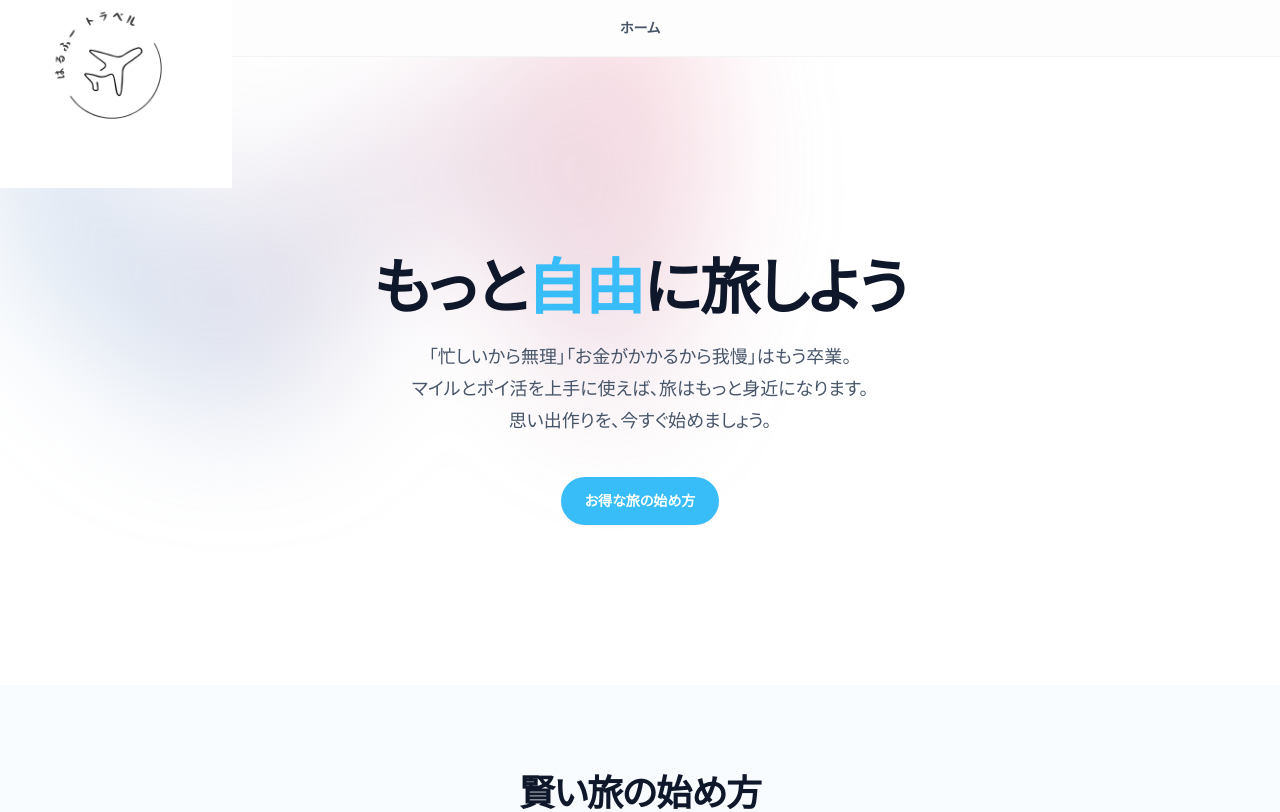
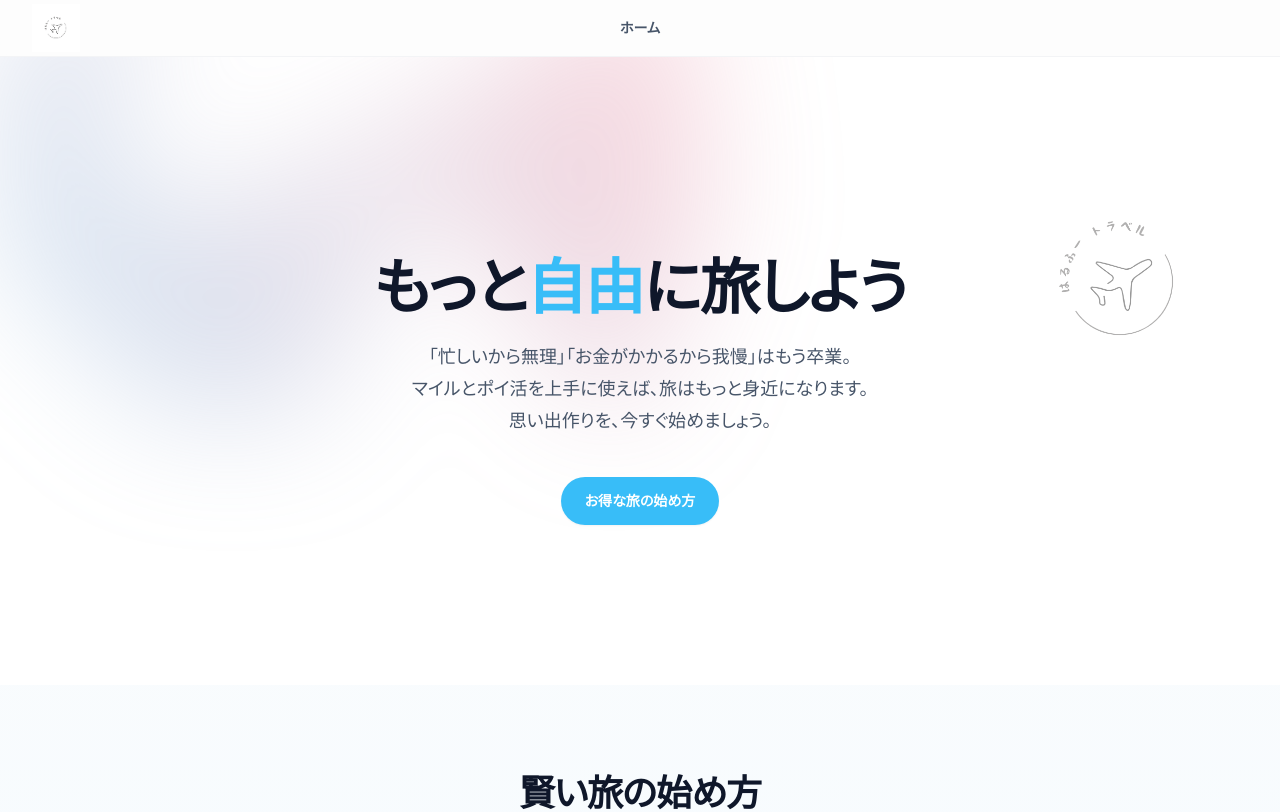
Before and after one commit to marimo0908-gif/haruhu-travel, a Next.js app: page / in a window 1280 px wide. Shown: the top 812 px of the page. Built offline with nearby package versions, Linux system fonts and the light colour scheme.

Commit message:
Fix header logo size and add decorative hero logo

```diff
--- a/src/components/home/Hero.js
+++ b/src/components/home/Hero.js
@@ -12,6 +12,16 @@ export default function Hero() {
                         clipPath:
                             'polygon(74.1% 44.1%, 100% 61.6%, 97.5% 26.9%, 85.5% 0.1%, 80.7% 2%, 72.5% 32.5%, 60.2% 62.4%, 52.4% 68.1%, 47.5% 58.3%, 45.2% 34.5%, 27.5% 76.7%, 0.1% 64.9%, 17.9% 100%, 27.6% 76.8%, 76.1% 97.7%, 74.1% 44.1%)',
                     }}
+                />
+            </div>
+
+            {/* Decorative Logo - Enlarged and moved to absolute top-right corner */}
+            <div className="absolute top-16 right-2 sm:top-24 sm:right-8 opacity-40 animate-pulse-slow pointer-events-none z-10">
+                <img
+                    src="/はるふーtravel.png"
+                    alt=""
+                    className="h-20 sm:h-64 w-auto object-contain"
+                    aria-hidden="true"
                 />
             </div>
 
--- a/src/components/layout/Header.js
+++ b/src/components/layout/Header.js
@@ -29,10 +29,8 @@ export default function Header() {
                 {/* Logo - centered on mobile, left on desktop */}
                 <div className="flex items-center lg:absolute lg:left-8">
                     <Link href="/" className="-m-1.5 p-1.5 flex items-center gap-2 group">
-                        {/* Logo Image - User requested change */}
-                        <div className="relative h-20 w-40">
-                            <img src="/はるふーtravel.png" alt="はるふートラベル" className="absolute -top-10 -left-10 h-[240px] w-auto max-w-none object-contain" />
-                        </div>
+                        {/* Logo Image */}
+                        <img src="/はるふーtravel.png" alt="はるふートラベル" className="h-10 sm:h-12 w-auto object-contain" />
                     </Link>
                 </div>
 
@@ -57,7 +55,7 @@ export default function Header() {
                 <div className="lg:hidden fixed inset-0 z-50 bg-white/95 backdrop-blur-sm p-4">
                     <div className="flex items-center justify-between mb-8">
                         <Link href="/" className="-m-1.5 p-1.5 flex items-center gap-2">
-                            <img src="/はるふーtravel.png" alt="はるふートラベル" className="h-[320px] w-auto object-contain" />
+                            <img src="/はるふーtravel.png" alt="はるふートラベル" className="h-10 w-auto object-contain" />
                         </Link>
                         <button
                             type="button"
```
